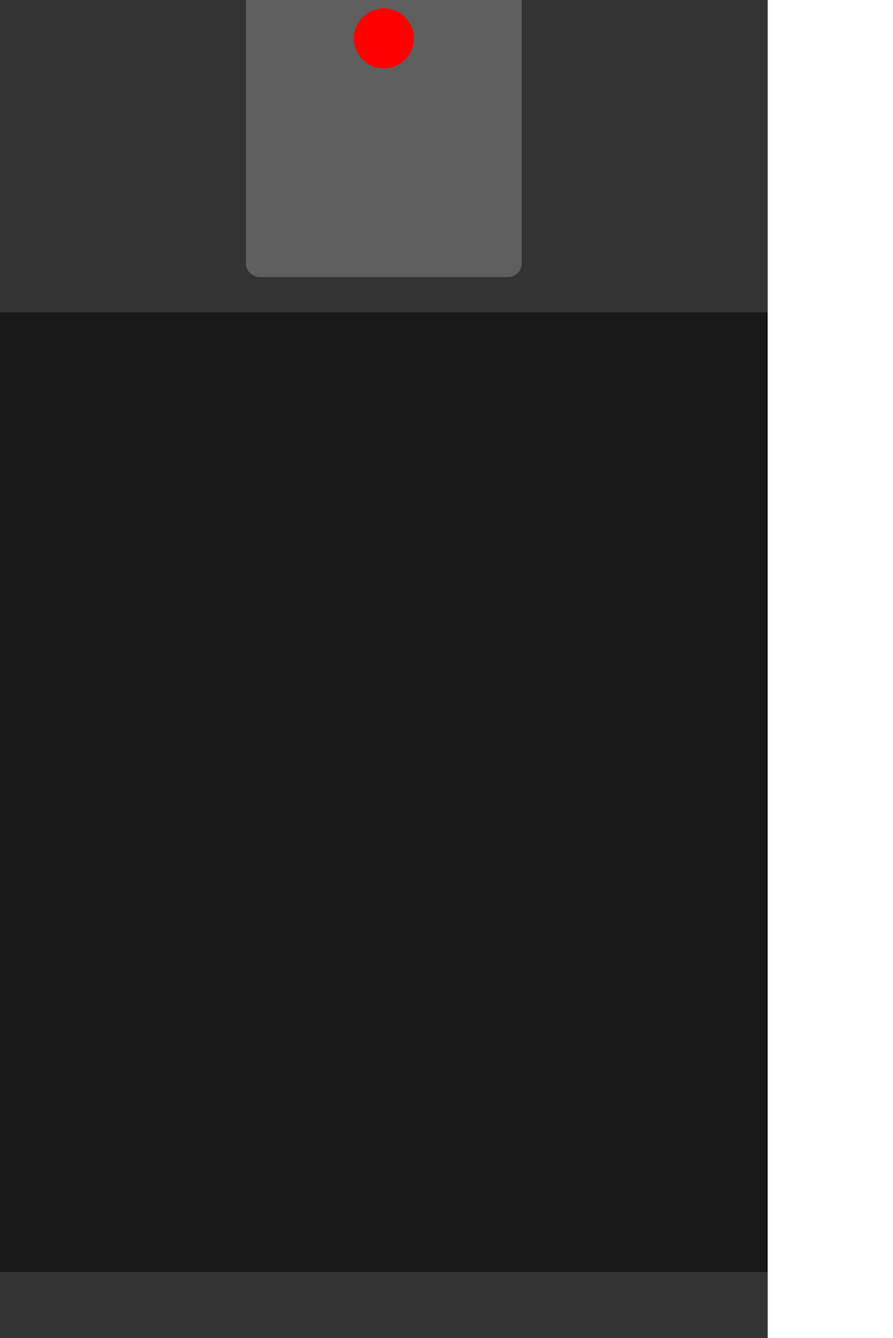
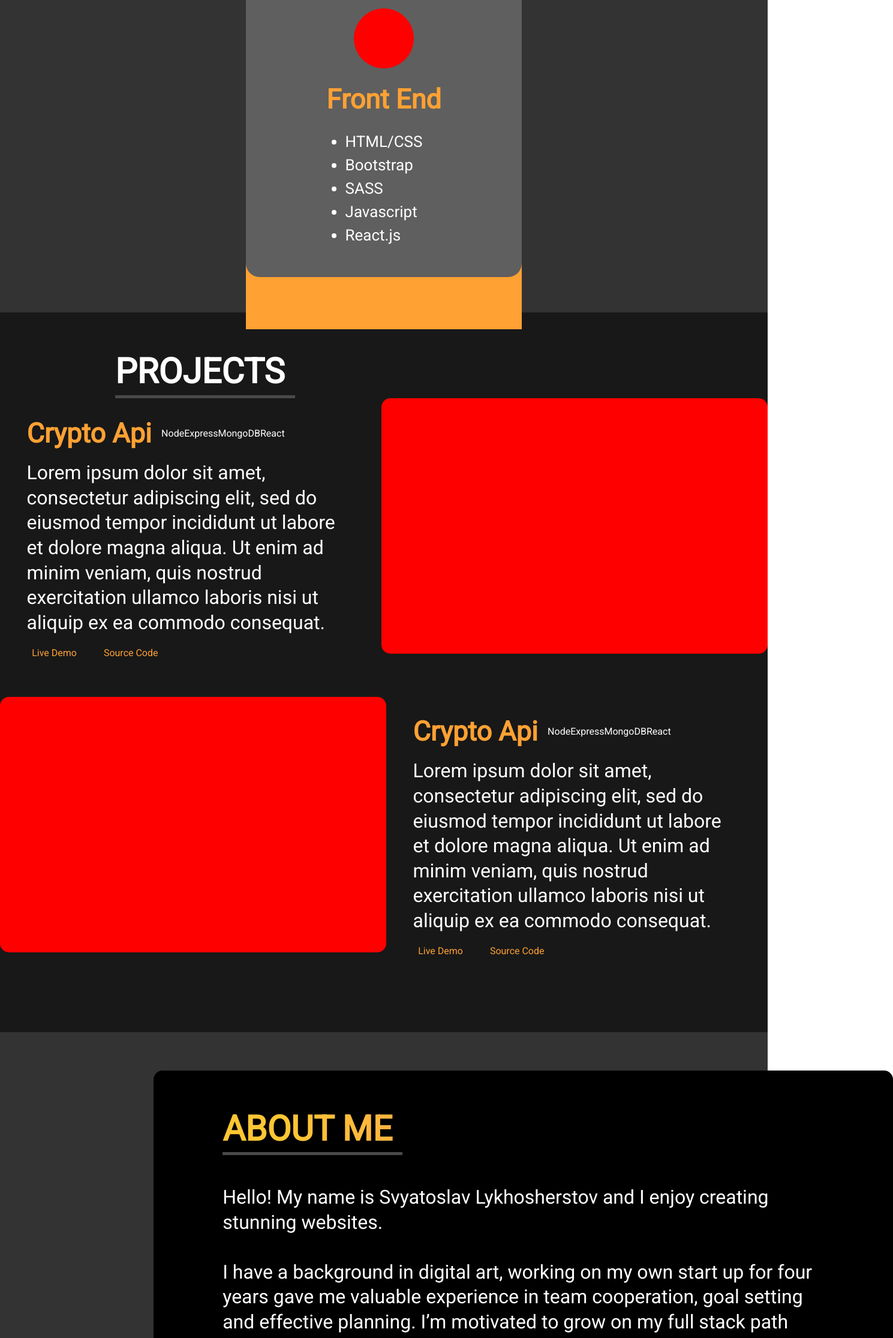
Before and after one commit to SlavLyk/Portfolio_Website, a React (Create React App) app: page / in a window 1280 px wide. Shown: the part 1080-3311 px from the top of the page at 60% size, 1489 px wide, since content can reach past the window. Built offline with nearby package versions, Linux system fonts and the light colour scheme.

Commit message:
10.1.2022

```diff
--- a/src/components/About.js
+++ b/src/components/About.js
@@ -1,7 +1,14 @@
 const About = () => {
     return (
         <div className="about" id="About">
-
+            <div className="about-card">
+                <div className="about-heading">
+                <h2 className="about-heading-h2">ABOUT ME</h2>
+                </div>
+                <div className="about-rectangle">
+                </div>
+                <p>Hello! My name is Svyatoslav Lykhosherstov and I enjoy creating stunning websites. <br></br><br></br> I have a background in digital art, working on my own start up for four years gave me valuable experience in team cooperation, goal setting and effective planning. I’m motivated to grow on my full stack path and tackle new exciting projects.</p>
+            </div>
         </div>
     )
 }
--- a/src/components/Contact.js
+++ b/src/components/Contact.js
@@ -1,7 +1,52 @@
+import linkedin from '../imgs/linkedin.svg'
+import github from '../imgs/github.svg'
+import youtube from '../imgs/youtube.svg'
+import resume from '../imgs/resume.svg'
+
+
 const Contact = () => {
     return (
         <div className="contact" id="Contact">
+            <div className="contact-heading">
+                <h2>GET IN TOUCH</h2>
+                </div>
+                <div className="project-rectangle">
+            </div>
+            <div className="contact-content">
+                <ul className="left-contact">
+                    <li className="left-contact-li">First Name</li>
+                    <li className="left-contact-li">Last Name</li>
+                    <li className="left-contact-li">Email</li>
+                    <li className="contact-send-btn">Send</li>
+                </ul>
 
+                <ul className="right-contact">
+                    <li className="right-contact-li">Message</li>
+                </ul>
+            </div>
+            <div className="footer">
+            <div className="footer-item header-linkedin">
+                <a href="https://www.linkedin.com/in/svyatoslav-lykhosherstov/">
+                    <img src={ linkedin } className='linkedin' alt=""/>
+                </a>
+            </div>
+            <div className="header-item header-github">
+                <a href="https://github.com/SlavLyk?tab=repositories">
+                    <img src={ github } className='github' alt=""/>
+                </a>
+            </div>
+            <div className="header-item header-youtube">
+                <a href="https://www.youtube.com/">
+                    <img src={ youtube } className='youtube' alt=""/>
+                </a>
+            </div>
+            <div className="header-item header-resume">
+                <a href="https://www.linkedin.com/in/svyatoslav-lykhosherstov/">
+                    <img src={ resume } className='resume' alt=""/>
+                </a>
+            </div>
+    </div>
+    )
         </div>
     )
 }
--- a/src/components/Header.js
+++ b/src/components/Header.js
@@ -5,7 +5,7 @@ import resume from '../imgs/resume.svg'
 
 const Header = () => {
     return (
-    <div className="header-container">
+    <div className="header">
             <div className="header-item header-linkedin">
                 <a href="https://www.linkedin.com/in/svyatoslav-lykhosherstov/">
                     <img src={ linkedin } className='linkedin' alt=""/>
--- a/src/components/Projects.js
+++ b/src/components/Projects.js
@@ -1,7 +1,54 @@
 const Projects = () => {
     return (
         <div className="projects" id="Projects">
+                <div className="projects-heading">
+                <h2>PROJECTS</h2>
+                </div>
+                <div className="rectangle">
+            </div>
+            <div className="project-content-v1">
+                <div className="project-left">
+                    <div className="project-title">
+                        <h3>Crypto Api</h3>
+                        <ul className="technologies">
+                            <li>Node</li>
+                            <li>Express</li>
+                            <li>MongoDB</li>
+                            <li>React</li>
+                        </ul>
+                    </div>
+                    <p className="project-text">Lorem ipsum dolor sit amet, consectetur adipiscing elit, sed do eiusmod tempor incididunt ut labore et dolore magna aliqua. Ut enim ad minim veniam, quis nostrud exercitation ullamco laboris nisi ut aliquip ex ea commodo consequat. </p>
+                    <div className="project-links">
+                            <a href="#">Live Demo</a>
+                            <a href="#">Source Code</a>
+                    </div>
+                </div>
+                <div className="project-right">
+                    <div className="video"></div>
+                </div>
+           </div>
 
+           <div className="project-content-v2">
+                <div className="project-right">
+                    <div className="video"></div>
+                </div>
+                <div className="project-left">
+                <div className="project-title">
+                        <h3>Crypto Api</h3>
+                        <ul className="technologies">
+                            <li>Node</li>
+                            <li>Express</li>
+                            <li>MongoDB</li>
+                            <li>React</li>
+                        </ul>
+                    </div>
+                    <p className="project-text">Lorem ipsum dolor sit amet, consectetur adipiscing elit, sed do eiusmod tempor incididunt ut labore et dolore magna aliqua. Ut enim ad minim veniam, quis nostrud exercitation ullamco laboris nisi ut aliquip ex ea commodo consequat. </p>
+                    <div className="project-links">
+                            <a href="#">Live Demo</a>
+                            <a href="#">Source Code</a>
+                    </div>
+                </div>
+           </div>
         </div>
     )
 }
--- a/src/components/Skills.js
+++ b/src/components/Skills.js
@@ -6,10 +6,26 @@ const Skills = () => {
             </div>
                <div className="rectangle">
            </div>
-           <div className="card">
-               <div className="card-circle">
-               <img src='#' alt="" />
-               </div>
+           <div id="card-parent">
+            <div className="card">
+                <div className="card-circle">
+                <img src='#' alt="" />
+                </div>
+                <div className="card-title">
+                    <h3>Front End</h3>
+                </div>
+                <div className="card-items">
+                    <ul>
+                        <li>HTML/CSS</li>
+                        <li>Bootstrap</li>
+                        <li>SASS</li>
+                        <li>Javascript</li>
+                        <li>React.js</li>
+                    </ul>
+                </div>
+            </div>
+            <div className="card-selector">
+            </div>
            </div>
         </div>
     )
--- a/src/index.css
+++ b/src/index.css
@@ -19,7 +19,7 @@ body {
 }
 
 /* HEADER */
-.header-container {
+.header {
   padding: 20px;
   display: flex;
   justify-content: flex-end;
@@ -83,6 +83,22 @@ h2 {
   font-size: 58px;
 }
 
+h3 {
+  color: var(--primary);
+  font-size: 45px;
+}
+
+h4 {
+  color: white;
+  font-size: 32px;
+}
+
+p {
+  color: white;
+  font-size: 32px;
+  line-height: 130%;
+}
+
 span {
   font-size: 72px;
   background: var(--textGrad1);
@@ -129,12 +145,19 @@ a:hover {
   background-color: #494949;
 }
 
+#card-parent {
+  position: relative;
+  display: flex;
+  justify-content: center;
+}
+
 .card {
-  margin: 100px auto 0px auto;
+  margin: 100px 0px;
   background-color: #5f5f5f;
   width: 460px;
   height: 498px;
   border-radius: 23px;
+  position: absolute;
 }
 
 .card-circle {
@@ -146,18 +169,197 @@ a:hover {
   margin: auto;
   top: 50px;
 }
+
+.card-title {
+  position: relative;
+  display: flex;
+  justify-content: center;
+  top: 75px;
+}
+
+.card-items {
+  position: relative;
+  display: flex;
+  justify-content: center;
+  top: 100px;
+  font-size: 26px;
+  color: white;
+  line-height: 1.5em;
+}
+
+.card-selector {
+  margin-top: 500px;
+  background-color: var(--primary);
+  width: 460px;
+  height: 185px;
+}
+
 /* PROJECTS */
 .projects {
   background-color: var(--BG);
-  height: 200vh;
+  height: 150vh;
+}
+
+.project-content-v1 {
+  display: flex;
+}
+
+.project-content-v2 {
+  display: flex;
+  padding-top: 5%;
+}
+.projects-heading {
+  padding: 5% 9% 0.5% 15%;
+  font-size: 58px;
+}
+
+.project-title {
+  padding: 5% 7% 0%;
+  display: flex;
+}
+
+.project-text {
+  padding: 3% 7%;
+  display: flex;
+}
+
+.technologies {
+  padding: 0% 3%;
+  display: flex;
+  justify-content: center;
+  list-style: none;
+  color: white;
+  align-items: center;
+}
+
+.project-left {
+  flex: 0.6;
+}
+
+.project-right {
+  flex: 0.4;
+}
+
+.video {
+  background-color: red;
+  margin: 0%;
+  width: 644px;
+  height: 426px;
+  border-radius: 15px;
+}
+
+.project-links {
+  margin-left: 6%;
 }
 /* ABOUT */
 .about {
   background-color: var(--BG2);
   height: 100vh;
 }
+
+.about-rectangle {
+  margin-left: 0%;
+  margin-bottom: 5%;
+  width: 300px;
+  height: 5px;
+  left: 370px;
+  top: 1177px;
+  background-color: #494949;
+}
+/* gradient is changed by chaning the size of the div */
+.about-heading {
+  padding: 5% 9% 0.5% 0%;
+  position: relative;
+  background: var(--textGrad1);
+  -webkit-background-clip: text;
+  -webkit-text-fill-color: transparent;
+}
+
+.about-card {
+  position: absolute;
+  padding: 1% 9%;
+  margin: 5% 20% 5% 20%;
+  align-items: center;
+  background-color: black;
+  width: 1233px;
+  height: 610px;
+  border-radius: 15px;
+}
 /* CONTACT */
 .contact {
   background-color: var(--BG);
   height: 100vh;
 }
+
+.contact-heading {
+  padding: 5% 9% 0.5% 15%;
+  font-size: 58px;
+}
+
+.project-rectangle {
+  margin-left: 15%;
+  width: 400px;
+  height: 5px;
+  left: 370px;
+  top: 1177px;
+  background-color: #494949;
+}
+
+.contact-content {
+  margin-top: 5%;
+  margin-left: 12%;
+  display: flex;
+  justify-content: start;
+}
+
+.left-contact {
+  color: white;
+  padding: 0% 3%;
+  list-style: none;
+}
+
+.left-contact-li {
+  margin: 0% 0% 10%;
+  padding: 1.5% 1%;
+  background-color: var(--BG2);
+  border-radius: 10px;
+  font-size: 36px;
+  width: 571px;
+}
+
+.right-contact {
+  color: white;
+  list-style: none;
+}
+
+.right-contact-li {
+  background-color: var(--BG2);
+  padding: 1.5% 3%;
+  width: 450%;
+  height: 63%;
+  border-radius: 10px;
+  font-size: 36px;
+}
+
+.contact-send-btn {
+  display: flex;
+  justify-content: center;
+  margin: 0% 0% 10%;
+  padding: 1.5% 1%;
+  background-color: var(--primary);
+  border-radius: 10px;
+  font-size: 36px;
+  width: 25%;
+}
+
+.footer {
+  margin-top: 50px;
+  padding: 20px;
+  display: flex;
+  justify-content: center;
+  background: var(--BG);
+}
+
+.footer-item {
+  padding: 3px;
+}
```
